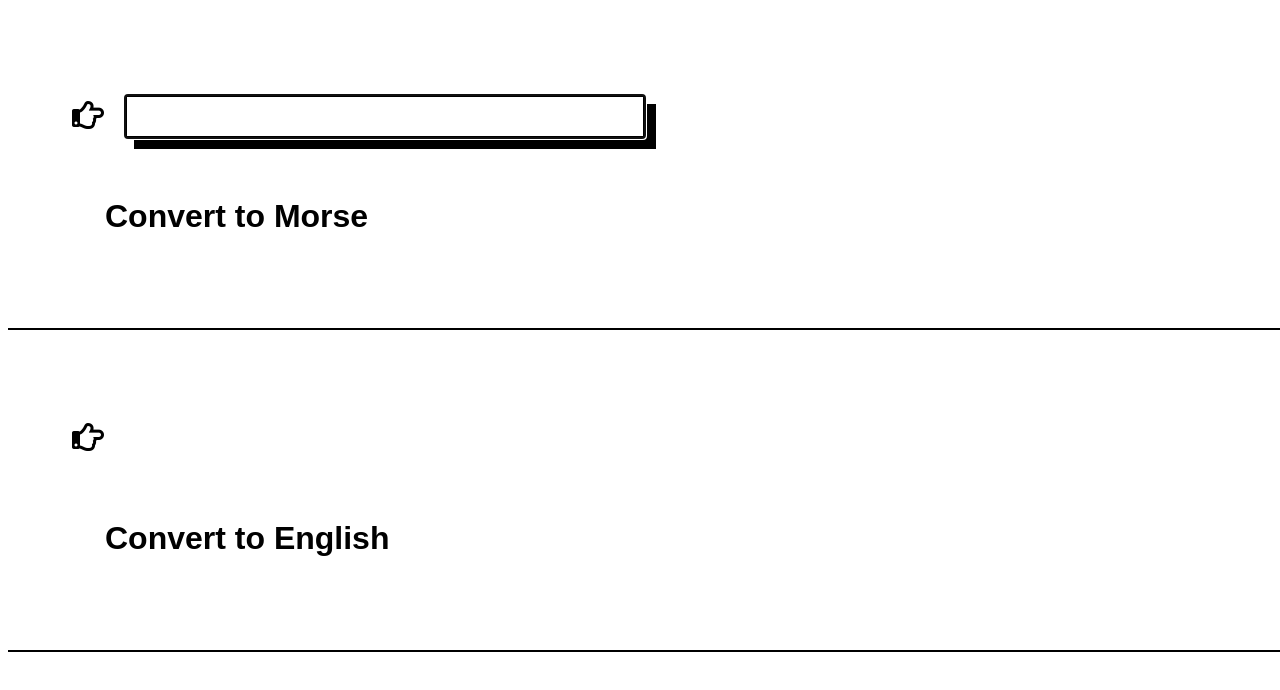
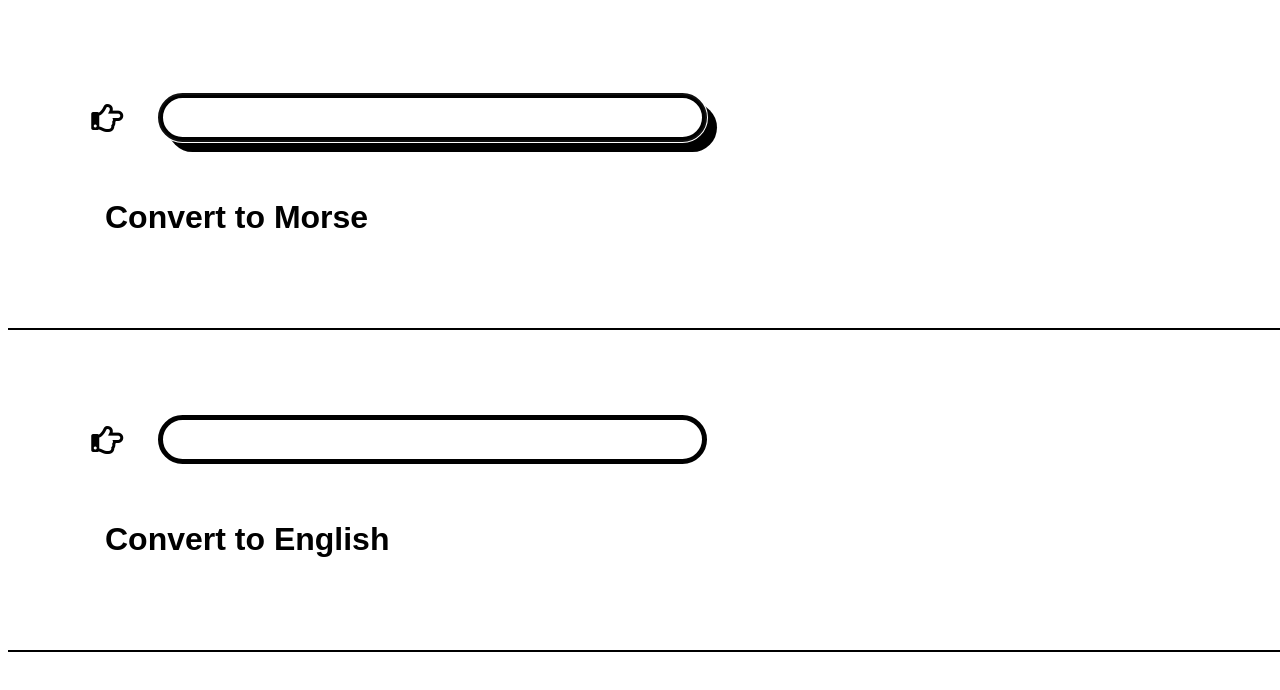
Before and after one commit to jnowell41/morse-code-blunt-code, a plain HTML site: page index.html in a window 1280 px wide. Drawn offline with Linux system fonts and the light colour scheme.

Commit message:
added animation to pointers, improved visibility

```diff
--- a/index.html
+++ b/index.html
@@ -21,11 +21,14 @@
         }
       }
       @keyframes point {
-        from {
-          margin-right: 0px;
+        0% {
+          margin-left: 0px;
         }
-        to {
-          margin-right: 20px;
+        50% {
+          margin-left: 15px;
+        }
+        100% {
+          margin-left: 0px;
         }
       }
       .inputAndOutputContainer,
@@ -52,10 +55,21 @@
         width: 80%;
         font-size: 2em;
         border: none;
-        background-color: transparent;
+        border-radius: 25px;
         transition: 0.1s;
-        border: 3px transparent solid;
-        /* animation: blink 1.2s infinite; */
+        border: 5px black solid;
+        padding-left: 25px;
+      }
+      #inputAndIcon {
+        display: flex;
+        width: 100%;
+        height: auto;
+        justify-content: center;
+        align-items: center;
+      }
+      #pointDiv {
+        width: 80px;
+        /* animation: point 1s infinite; */
       }
       #englishInput:hover,
       #englishInput:focus,
@@ -63,12 +77,13 @@
       #morseInput:focus {
         background-color: white;
         box-shadow: 10px 10px;
-        border: 3px black solid;
+        border: 5px black solid;
       }
       #submissionButton,
       #morseSubmissionButton {
         width: 80%;
         font-size: 2em;
+        border-radius: 25px;
         font-weight: 550;
         height: 50px;
         background-color: transparent;
@@ -81,7 +96,7 @@
       #submissionButton:hover,
       #morseSubmissionButton:hover {
         box-shadow: 10px 10px;
-        border: 3px black solid;
+        border: 5px black solid;
       }
       #outputDivContainer,
       #morseOutputDivContainer {
@@ -97,7 +112,7 @@
       }
       .fa-hand-point-right {
         font-size: 2em;
-        padding-right: 20px;
+        animation: point 1.5s infinite;
       }
     </style>
     <script type="text/javascript"></script>
@@ -106,8 +121,8 @@
     <div class="inputAndOutputContainer">
       <div class="englishContainer">
         <div id="inputAndIcon">
-          <span class="far fa-hand-point-right"></span
-          ><input id="englishInput" type="text" autofocus />
+          <div id="pointDiv"><span class="far fa-hand-point-right"></span></div>
+          <input id="englishInput" type="text" autofocus />
         </div>
         <button id="submissionButton" onclick="convertEnglish()">
           Convert to Morse
@@ -119,8 +134,8 @@
     <div class="inputMorseAndGetOutputContainer">
       <div class="morseContainer">
         <div id="inputAndIcon">
-          <span class="far fa-hand-point-right"></span
-          ><input id="morseInput" type="text" />
+          <div id="pointDiv"><span class="far fa-hand-point-right"></span></div>
+          <input id="morseInput" type="text" />
         </div>
         <button id="morseSubmissionButton" onclick="convertMorse()">
           Convert to English
```
